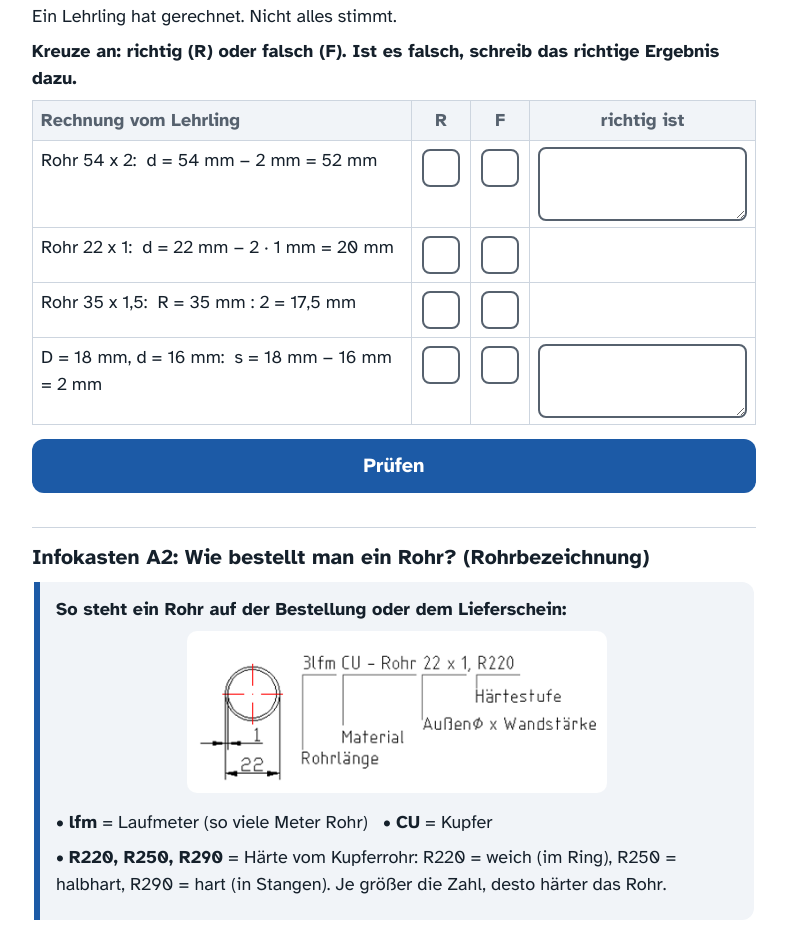
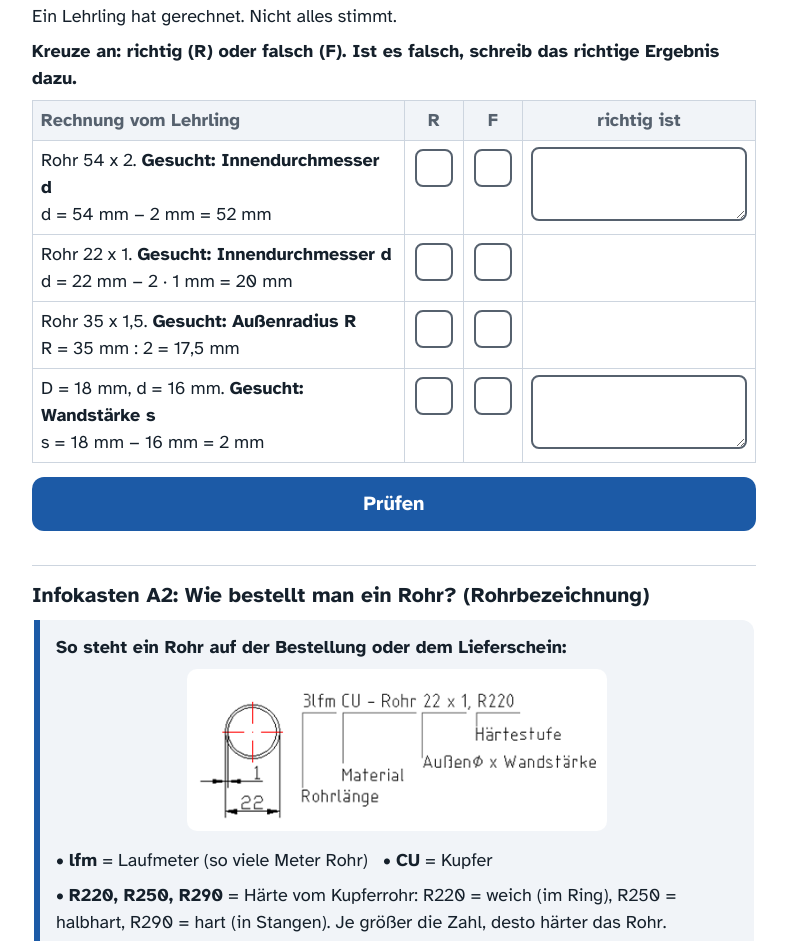
Before and after one commit to RainerLernstoff/IGT-Lernstoff, a plain HTML site: page inhalte/ait/jg1/03-rohrdurchmesser/arbeitsblatt.html in a window 1280 px wide. Shown: the part 2058-2999 px from the top of the page, without its empty margins (246-1033 px from the left). Drawn offline with Linux system fonts and the light colour scheme.

Commit message:
Add files via upload

```diff
--- a/inhalte/ait/jg1/03-rohrdurchmesser/arbeitsblatt.html
+++ b/inhalte/ait/jg1/03-rohrdurchmesser/arbeitsblatt.html
@@ -70,10 +70,10 @@
 <p class="auftrag">Kreuze an: richtig (R) oder falsch (F). Ist es falsch, schreib das richtige Ergebnis dazu.</p>
 <table class="gitter">
 <tr><th style="text-align:left">Rechnung vom Lehrling</th><th>R</th><th>F</th><th>richtig ist</th></tr>
-<tr><td style="text-align:left">Rohr 54 x 2: &nbsp;d = 54 mm − 2 mm = 52 mm</td><td><button type="button" class="kreuz" aria-pressed="false" aria-label="Kästchen" data-s="MA=="></button></td><td><button type="button" class="kreuz" aria-pressed="false" aria-label="Kästchen" data-s="MQ=="></button></td><td><textarea class="eintrag frei" rows="2" aria-label="Antwort in eigenen Worten" data-s="ZCA9IDUwIG1t"></textarea></td></tr>
-<tr><td style="text-align:left">Rohr 22 x 1: &nbsp;d = 22 mm − 2 · 1 mm = 20 mm</td><td><button type="button" class="kreuz" aria-pressed="false" aria-label="Kästchen" data-s="MQ=="></button></td><td><button type="button" class="kreuz" aria-pressed="false" aria-label="Kästchen" data-s="MA=="></button></td><td></td></tr>
-<tr><td style="text-align:left">Rohr 35 x 1,5: &nbsp;R = 35 mm : 2 = 17,5 mm</td><td><button type="button" class="kreuz" aria-pressed="false" aria-label="Kästchen" data-s="MQ=="></button></td><td><button type="button" class="kreuz" aria-pressed="false" aria-label="Kästchen" data-s="MA=="></button></td><td></td></tr>
-<tr><td style="text-align:left">D = 18 mm, d = 16 mm: &nbsp;s = 18 mm − 16 mm = 2 mm</td><td><button type="button" class="kreuz" aria-pressed="false" aria-label="Kästchen" data-s="MA=="></button></td><td><button type="button" class="kreuz" aria-pressed="false" aria-label="Kästchen" data-s="MQ=="></button></td><td><textarea class="eintrag frei" rows="2" aria-label="Antwort in eigenen Worten" data-s="cyA9IDEgbW0="></textarea></td></tr>
+<tr><td style="text-align:left">Rohr 54 x 2. <b>Gesucht: Innendurchmesser d</b><br>d = 54 mm − 2 mm = 52 mm</td><td><button type="button" class="kreuz" aria-pressed="false" aria-label="Kästchen" data-s="MA=="></button></td><td><button type="button" class="kreuz" aria-pressed="false" aria-label="Kästchen" data-s="MQ=="></button></td><td><textarea class="eintrag frei" rows="2" aria-label="Antwort in eigenen Worten" data-s="ZCA9IDUwIG1t"></textarea></td></tr>
+<tr><td style="text-align:left">Rohr 22 x 1. <b>Gesucht: Innendurchmesser d</b><br>d = 22 mm − 2 · 1 mm = 20 mm</td><td><button type="button" class="kreuz" aria-pressed="false" aria-label="Kästchen" data-s="MQ=="></button></td><td><button type="button" class="kreuz" aria-pressed="false" aria-label="Kästchen" data-s="MA=="></button></td><td></td></tr>
+<tr><td style="text-align:left">Rohr 35 x 1,5. <b>Gesucht: Außenradius R</b><br>R = 35 mm : 2 = 17,5 mm</td><td><button type="button" class="kreuz" aria-pressed="false" aria-label="Kästchen" data-s="MQ=="></button></td><td><button type="button" class="kreuz" aria-pressed="false" aria-label="Kästchen" data-s="MA=="></button></td><td></td></tr>
+<tr><td style="text-align:left">D = 18 mm, d = 16 mm. <b>Gesucht: Wandstärke s</b><br>s = 18 mm − 16 mm = 2 mm</td><td><button type="button" class="kreuz" aria-pressed="false" aria-label="Kästchen" data-s="MA=="></button></td><td><button type="button" class="kreuz" aria-pressed="false" aria-label="Kästchen" data-s="MQ=="></button></td><td><textarea class="eintrag frei" rows="2" aria-label="Antwort in eigenen Worten" data-s="cyA9IDEgbW0="></textarea></td></tr>
 </table>
 
 <h2>Infokasten A2: Wie bestellt man ein Rohr? (<b>Rohrbezeichnung</b>)</h2>
```
